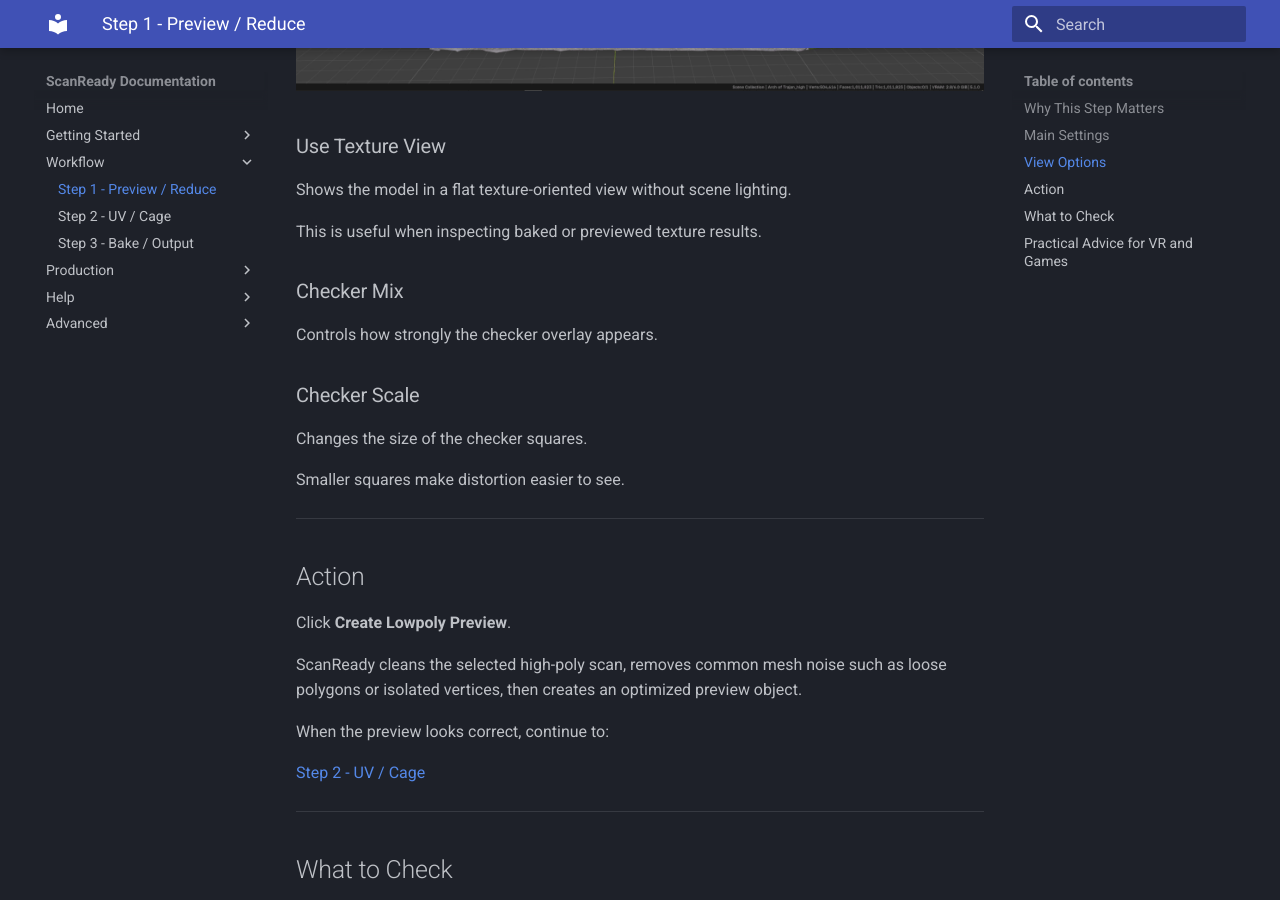
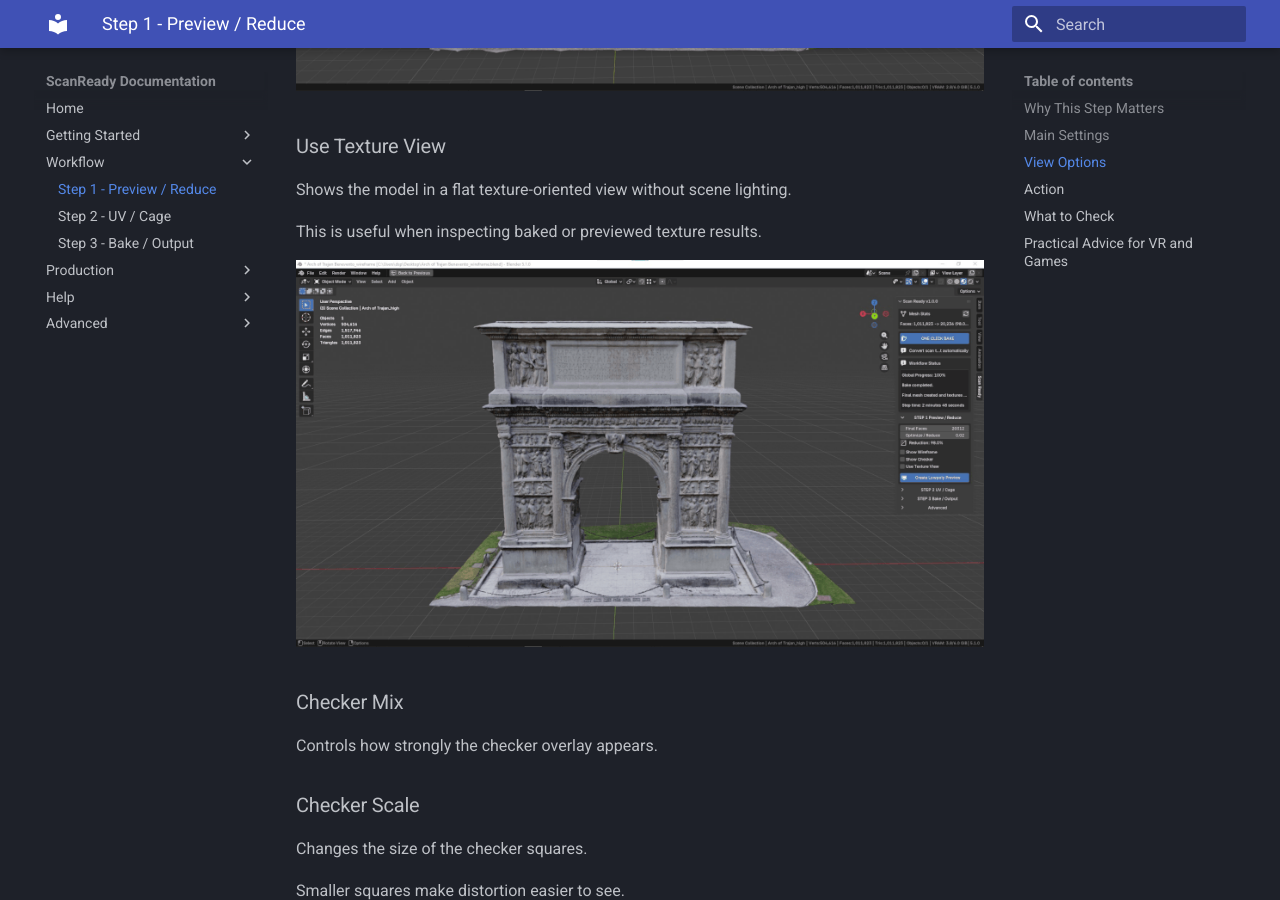
Before and after one commit to marioschiano/scanready-docs, an MkDocs documentation site: the page built from docs/step1.md, in a window 1280 px wide and 900 px high, scrolled down 3396 px. Built offline with MkDocs 1.6.1 and Material for MkDocs 9.7.7, drawn with Linux system fonts in a browser that asks for light colours.

Commit message:
Add Step 1 texture view animation

```diff
--- a/docs/step1.md
+++ b/docs/step1.md
@@ -107,6 +107,10 @@
 
 This is useful when inspecting baked or previewed texture results.
 
+<div style="width:100%; text-align:left;">
+  <img src="../img/step1-use-texture-view.gif" alt="ScanReady Use Texture View preview on an optimized scan" style="max-width:820px;width:100%;">
+</div>
+
 <h3>Checker Mix</h3>
 
 Controls how strongly the checker overlay appears.
```
Also changed, not shown: docs/img/step1-use-texture-view.gif (added).
